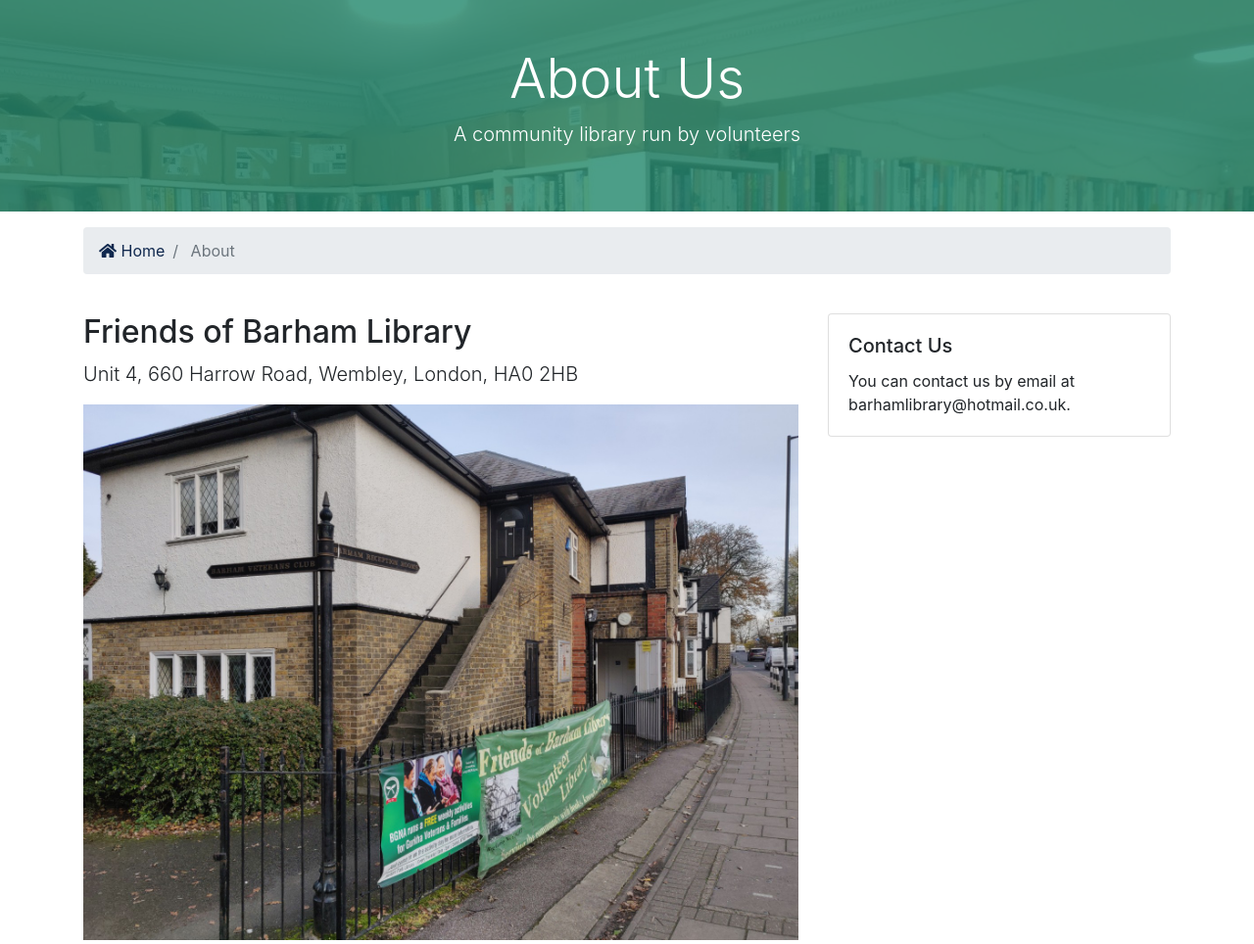
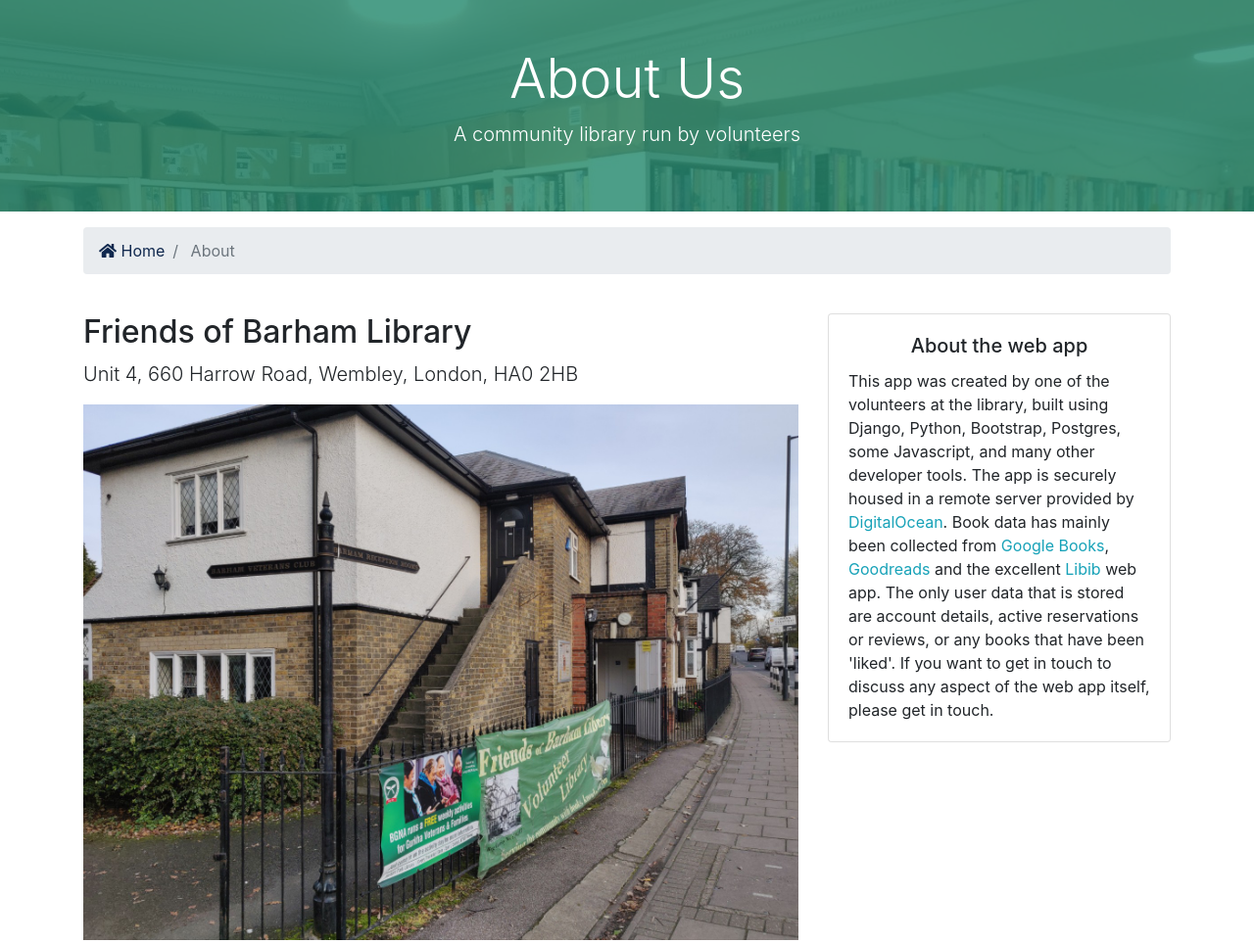
Before and after one commit to shisinbin/barham-books, a Django app: page /about in a window 1280 px wide. Shown: the part 60-1024 px from the top of the page at 98% size. Run offline with Django 3.2, Linux system fonts and the light colour scheme; some libraries are stand-ins or nearby versions.

Commit message:
brushed up the about page

```diff
--- a/templates/pages/about.html
+++ b/templates/pages/about.html
@@ -40,18 +40,25 @@
           <p class="lead">Unit 4, 660 Harrow Road, Wembley, London, HA0 2HB</p>
           <img src="{% static 'img/about.jpg' %}" alt="">
           <p class="mt-4">
-            Barham Community Library is based in the Barham Park building on the frontage to Harrow Road. It is run by volunteers and replaces the library closed by Brent Council in October 2011.
-
+            Friends of Barham Library is a registered charity (no. 1142113).
+            <br>
+            Our community library is based in the Barham Park building on the frontage to Harrow Road. It is run by volunteers and replaces the library closed by Brent Council in October 2011.
+            <br>
+            Our collection of books includes General Fiction and Sci-Fi/Fantasy (both collections searchable here), as well as Young Adult, Children's to Teens and Non-fiction.
+            <br>
+            Other than our books, we have many <a href="http://anonymz.com/?https://barhamlibrary.tumblr.com/activities" class="text-info" target="_blank">activities going on</a> and are open to offering up our space for one-off events.
+            <br>
             The full address is Unit 4, 660 Harrow Road Wembley HA0 2HB and buses 18, 92, 182, 204 and H17 stop nearby.</p>
         </div>
         <div class="col-md-4">
           <div class="card">
             <!--<img class="card-img-top" src="assets/img/realtors/kyle.jpg" alt="Volunteer of the month">-->
             <div class="card-body">
-              <h5 class="card-title">Contact Us </h5>
+              <h5 class="card-title text-center">About the web app</h5>
               <!--<h6 class="text-secondary">Val Pinder</h6>-->
               <p class="card-text">
-                You can contact us by email at barhamlibrary@hotmail.co.uk.
+                This app was created by one of the volunteers at the library, built using Django, Python, Bootstrap, Postgres, some Javascript, and many other developer tools. The app is securely housed in a remote server provided by <a href="http://anonymz.com/?https://www.digitalocean.com/" class="text-info" target="_blank">DigitalOcean</a>.
+                Book data has mainly been collected from <a href="http://anonymz.com/?https://books.google.com/" class="text-info" target="_blank">Google Books</a>, <a href="http://anonymz.com/?https://www.goodreads.com/" class="text-info" target="_blank">Goodreads</a> and the excellent <a href="http://anonymz.com/?https://www.libib.com" class="text-info" target="_blank">Libib</a> web app. The only user data that is stored are account details, active reservations or reviews, or any books that have been 'liked'. If you want to get in touch to discuss any aspect of the web app itself, please get in touch.
               </p>
             </div>
           </div>
@@ -64,7 +71,8 @@
   <section id="work" class="bg-dark text-white text-center" style="padding: 3rem 0;">
     <div class="col-md-12">
       <h2 class="display-4">Thank You For Your Support</h2>
-      <h6>We would like to hear from you and what your expectations from us are in terms of facilities, activities and anything else in general that you would like us to provide. We are here to help.</h6>
+      We would like to hear from you and what your expectations from us are in terms of facilities, activities and anything else in general that you would like us to provide. We are here to help.
+      You can contact us by email at <a href="mailto:barhamlibrary@hotmail.co.uk" class="text-secondary">barhamlibrary@hotmail.co.uk</a>.
       <!--<hr>
       <a href="#" class="btn btn-secondary text-white btn-lg">View Our Activities</a>-->
     </div>
```
